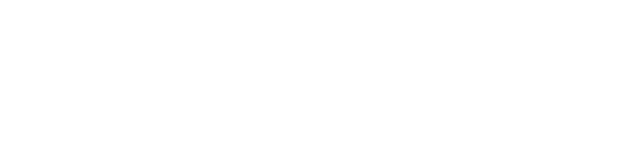
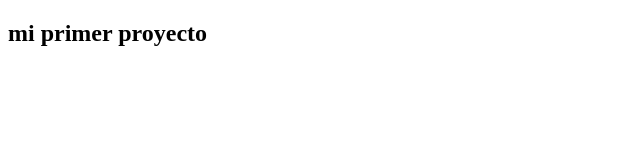
Before and after one commit to guillermoflorez17/miprimertallergit, a plain HTML site: page index.html in a window 1280 px wide. Shown: the whole page, without its empty margins (0-640 px from the left). Drawn offline with Linux system fonts and the light colour scheme.

Commit message:
nuevos cambios

```diff
--- a/index.html
+++ b/index.html
@@ -3,5 +3,5 @@
     <title>Primer proyecto</title>
 </head>
 <body>
-
+    <h2>mi primer proyecto</h2>
 </body>
```
